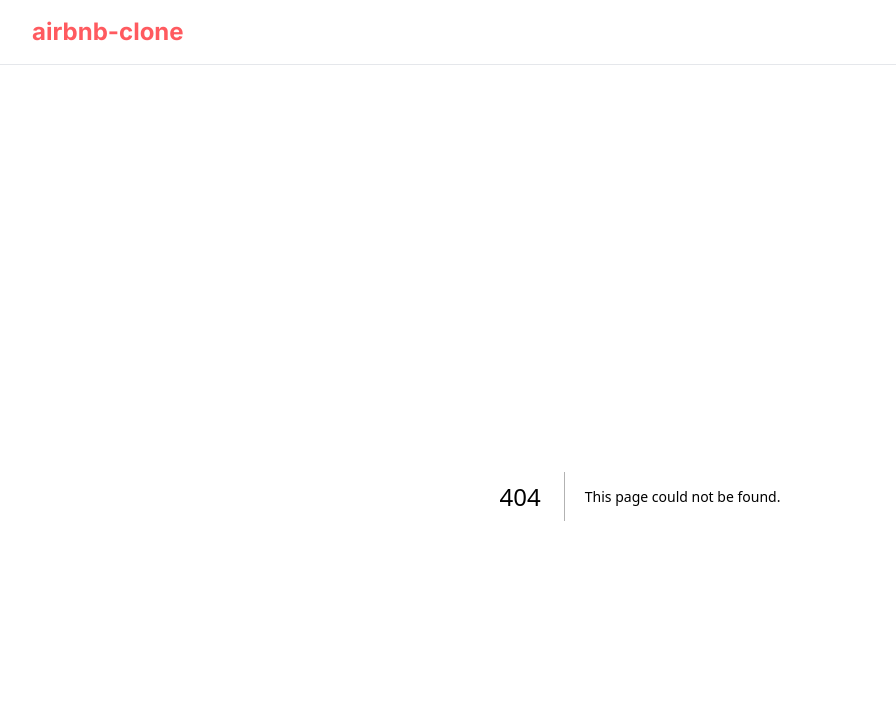
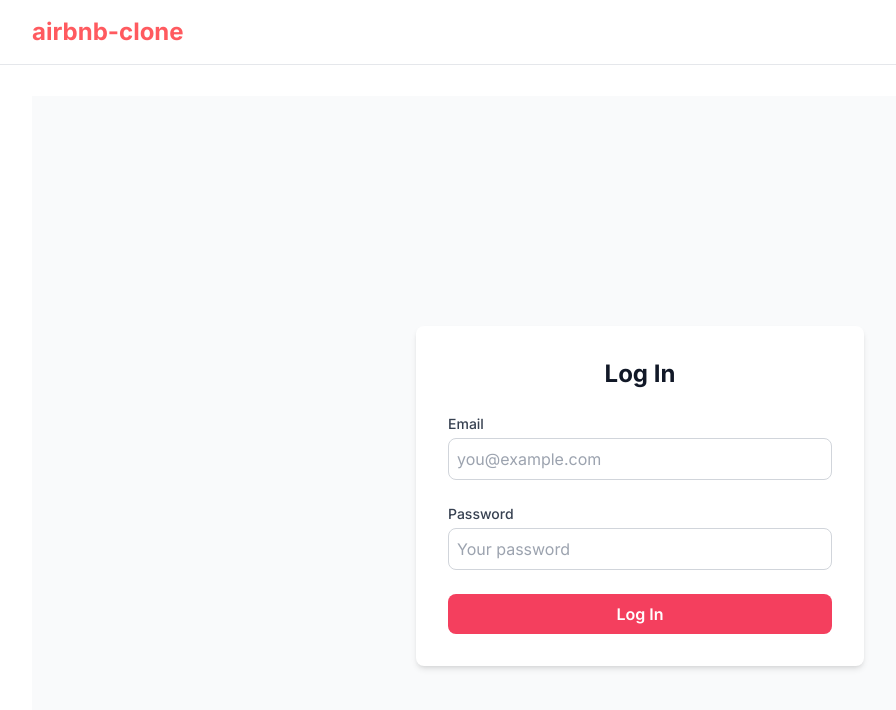
Before and after one commit to pedroaurgomes/Airbnb-Clone, a Next.js app in the folder frontend/: page /login in a window 1280 px wide. Before the commit this address had no page. Shown: the top 710 px of the page, without its empty margins (0-896 px from the left). Built offline with nearby package versions, Linux system fonts and the light colour scheme.

Commit message:
feat(login-page): add login frontend page. User story manually tested and working.

```diff
--- /dev/null
+++ b/frontend/src/app/login/page.tsx
@@ -0,0 +1,92 @@
+'use client';
+
+import { useState } from 'react';
+import { useRouter } from 'next/navigation';
+import InputField from '@/components/InputField';
+import Button from '@/components/Button';
+
+export default function LoginPage() {
+  const router = useRouter();
+
+  const [email, setEmail] = useState('');
+  const [password, setPassword] = useState('');
+  const [loading, setLoading] = useState(false);
+  const [error, setError] = useState<string | null>(null);
+
+  async function handleSubmit(e: React.FormEvent) {
+    e.preventDefault();
+
+    try {
+      setLoading(true);
+      setError(null);
+
+      // Create form data
+      const formData = new FormData();
+      formData.append('username', email); // Note: OAuth2 expects 'username' not 'email'
+      formData.append('password', password);
+
+      const response = await fetch(`${process.env.NEXT_PUBLIC_API_URL}/v1/users/login`, {
+        method: 'POST',
+        body: formData,
+      });
+
+      if (!response.ok) {
+        const errorData = await response.json();
+        throw new Error(errorData.detail || 'Login failed');
+      }
+
+      const data = await response.json();
+
+      // Save the token
+      localStorage.setItem('token', data.access_token);
+
+      // Redirect to homepage
+      router.push('/');
+    } catch (err: any) {
+      console.error('Login error:', err);
+      setError(err.message || 'Invalid email or password.');
+    } finally {
+      setLoading(false);
+    }
+  }
+
+  return (
+    <div className="min-h-screen flex items-center justify-center bg-gray-50 px-4">
+      <form
+        onSubmit={handleSubmit}
+        className="bg-white p-8 rounded-lg shadow-md w-full max-w-md flex flex-col gap-6"
+      >
+        <h1 className="text-2xl font-bold text-gray-900 text-center">Log In</h1>
+
+        <InputField
+          label="Email"
+          name="email"
+          type="email"
+          value={email}
+          onChange={(e) => setEmail(e.target.value)}
+          placeholder="you@example.com"
+          required
+        />
+
+        <InputField
+          label="Password"
+          name="password"
+          type="password"
+          value={password}
+          onChange={(e) => setPassword(e.target.value)}
+          placeholder="Your password"
+          required
+        />
+
+        {error && (
+          <p className="text-rose-500 text-sm text-center">{error}</p>
+        )}
+
+        <Button
+          label={loading ? 'Logging In...' : 'Log In'}
+          type="submit"
+        />
+      </form>
+    </div>
+  );
+}
```
